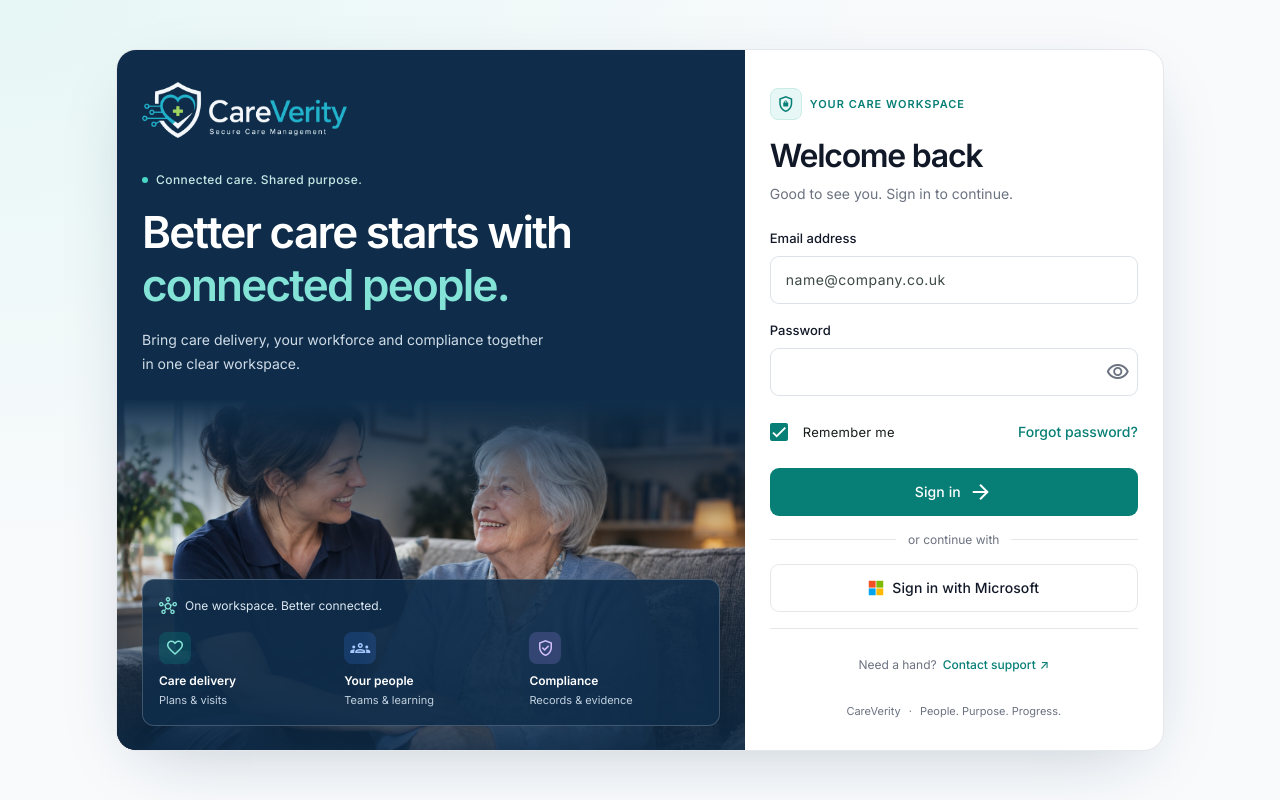
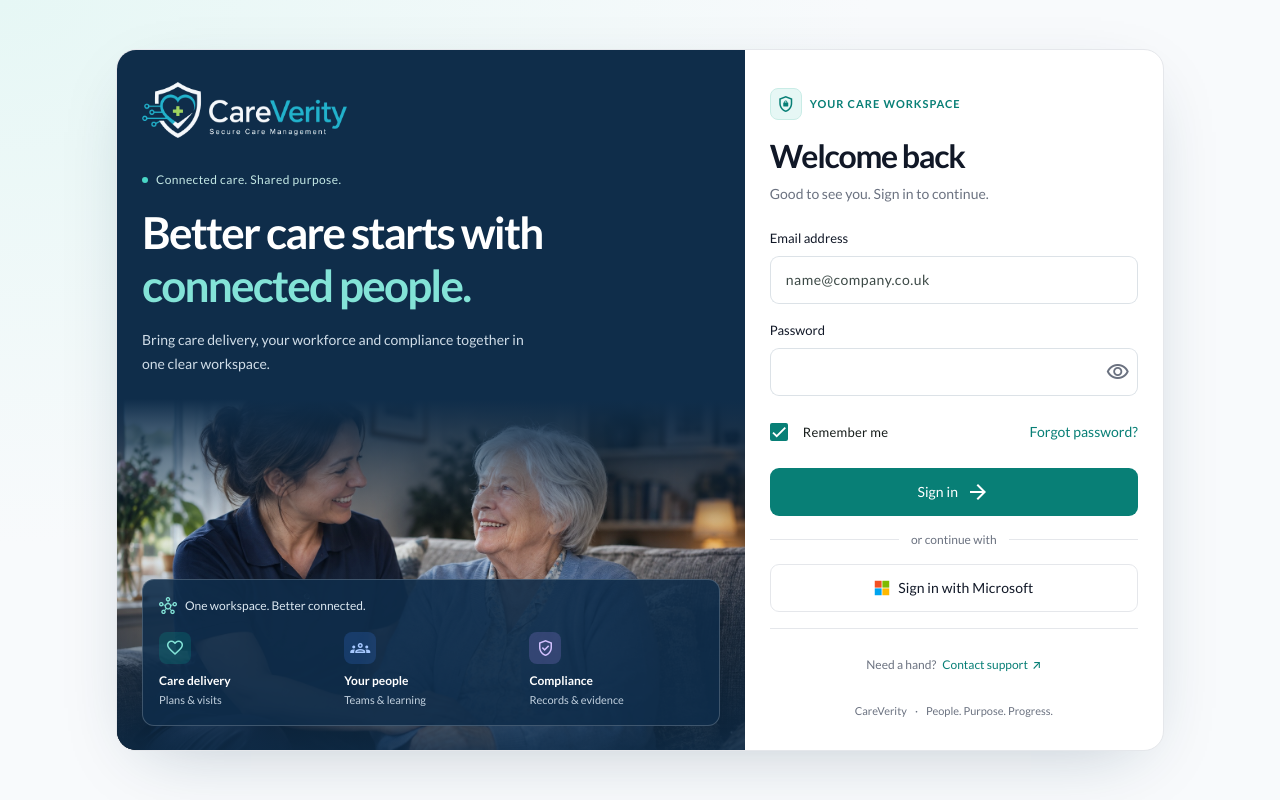
Before and after one commit to accessmutinda/admin, an Angular app: page /auth/sign-in in a window 1280 px wide. Built offline with nearby package versions, Linux system fonts and the light colour scheme.

Commit message:
(style) use Lato throughout the app

```diff
--- a/src/index.html
+++ b/src/index.html
@@ -10,7 +10,7 @@
     <link rel="preconnect" href="https://fonts.googleapis.com" />
     <link rel="preconnect" href="https://fonts.gstatic.com" crossorigin />
     <link
-      href="https://fonts.googleapis.com/css2?family=Inter:wght@400;500;600;700&display=swap"
+      href="https://fonts.googleapis.com/css2?family=Lato:wght@400;700&display=swap"
       rel="stylesheet"
     />
     <link
--- a/src/material-theme.scss
+++ b/src/material-theme.scss
@@ -15,8 +15,8 @@ html {
         tertiary: theme.$tertiary-palette,
       ),
       typography: (
-        plain-family: 'Inter',
-        brand-family: 'Inter',
+        plain-family: 'Lato',
+        brand-family: 'Lato',
       ),
       density: 0,
     ),
--- a/src/styles.css
+++ b/src/styles.css
@@ -11,7 +11,7 @@
    material-theme.scss, which reads these same hex values. */
 @theme {
   --font-sans:
-    'Inter', -apple-system, BlinkMacSystemFont, 'Segoe UI', Roboto, Helvetica, Arial, sans-serif;
+    'Lato', -apple-system, BlinkMacSystemFont, 'Segoe UI', Roboto, Helvetica, Arial, sans-serif;
 
   /* Primary */
   --color-navy: #0f2d4a;
```
